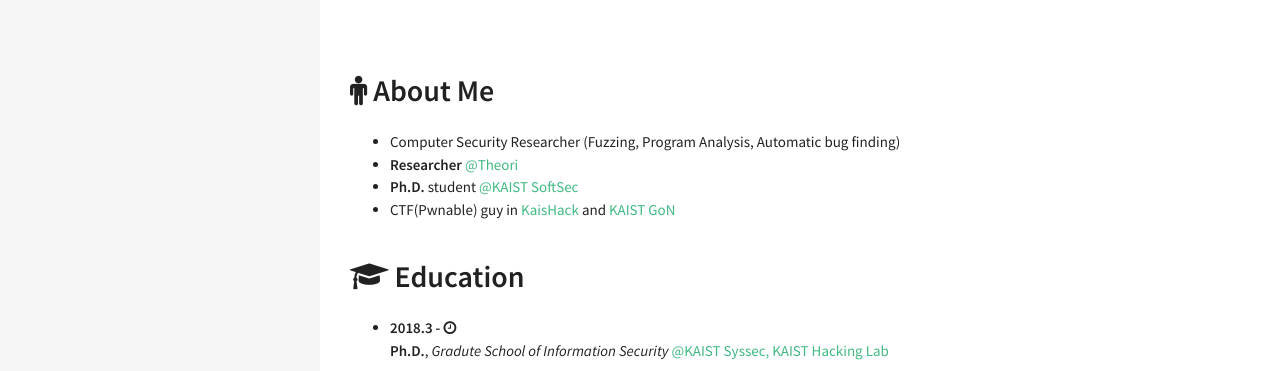
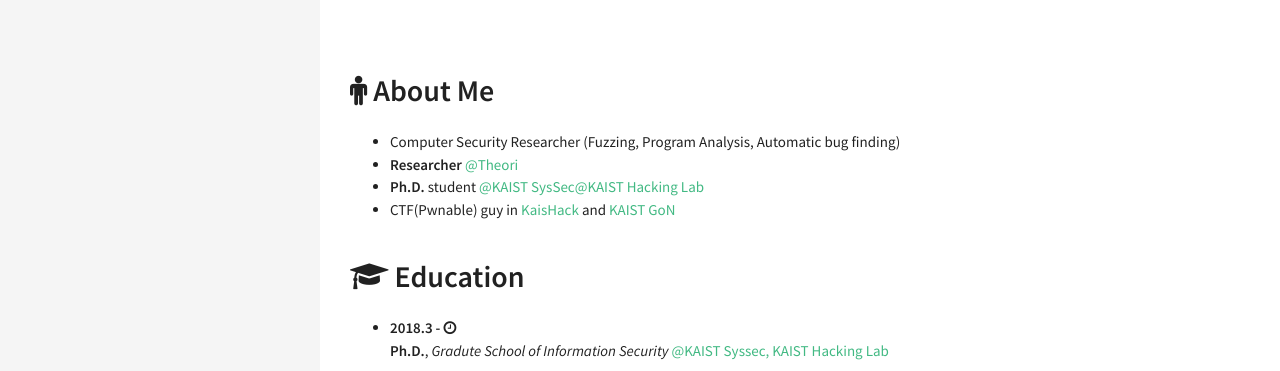
Before and after one commit to DaramG/daramg.github.io, a Jekyll site: the page built from index.html, in a window 1280 px wide. Shown: the top 371 px of the page. Built offline with Jekyll 4.4.1, drawn with Linux system fonts in a browser that asks for light colours.

Commit message:
Update about.html

```diff
--- a/_includes/sections/about.html
+++ b/_includes/sections/about.html
@@ -12,7 +12,7 @@
             <strong>Researcher</strong> <a href= "https://theori.io/">@Theori</a>
         </li>
         <li>
-            <strong>Ph.D.</strong> student <a href= "https://softsec.kaist.ac.kr/">@KAIST SoftSec</a>
+            <strong>Ph.D.</strong> student <a href= "https://www.syssec.kr/">@KAIST SysSec</a><a href= "https://kaist-hacking.github.io/">@KAIST Hacking Lab</a>
         </li>
         <li>
             CTF(Pwnable) guy in <a href="http://kaishackgon.blogspot.com/">KaisHack</a> and
```
